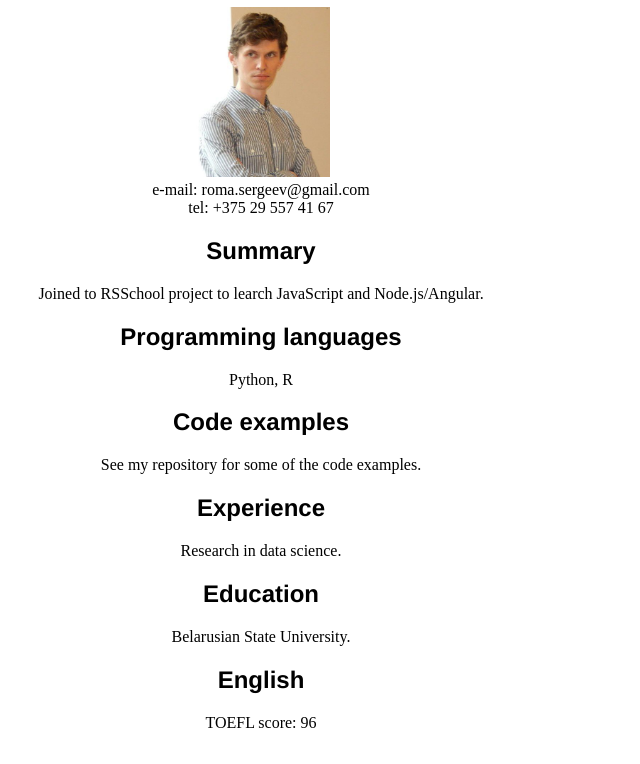
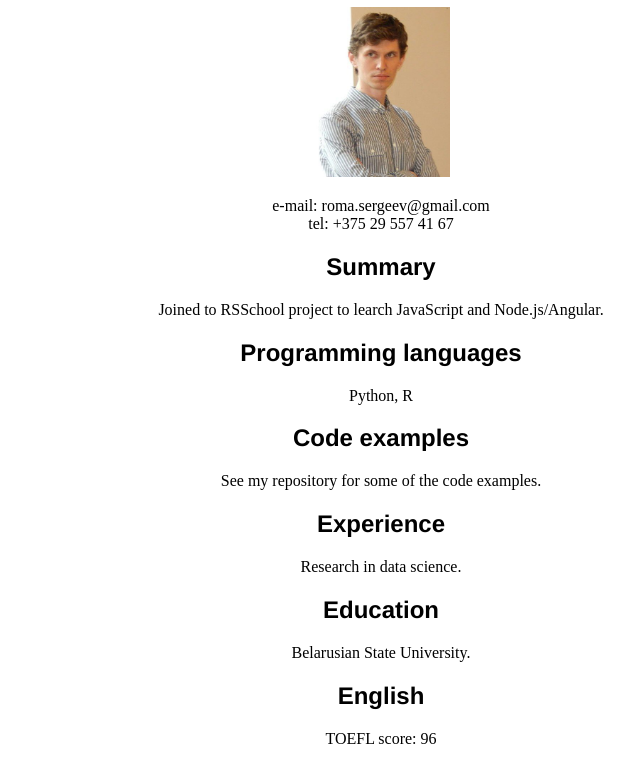
Before and after one commit to roma245/rsschool-cv, a plain HTML site: page index.html in a window 1280 px wide. Shown: the part 73-837 px from the top of the page, without its empty margins (259-899 px from the left). Drawn offline with Linux system fonts and the light colour scheme.

Commit message:
fix: adjust styles and valiate

```diff
--- a/index.html
+++ b/index.html
@@ -5,42 +5,39 @@
     <link rel="stylesheet" href="styles.css">
     <title>Resume</title>
   </head>
-  <body>
+  <body class="content">
+    <header>
       <h1>Roman Sergeev</h1>
-
-    <div class="top_grid">
-      <div class="blockA">
-
+      <div>
         <img src="./resume_photo.jpg" alt="Photo of the candidate" width=137 height=170>
       </div>
-    <div class="blockB">
-    e-mail: roma.sergeev@gmail.com <br>
-    tel: +375 29 557 41 67
+      <div>
+        <p>e-mail: roma.sergeev@gmail.com <br> tel: +375 29 557 41 67</p>
       </div>
-    </div>
+    </header>
+    <section>
       <h2>Summary</h2>
-
       <p>Joined to RSSchool  project to learch JavaScript and Node.js/Angular.</p>
-
+    </section>
+    <section>
       <h2>Programming languages</h2>
-
       <p>Python, R</p>
-
+    </section>
+    <section>
       <h2>Code examples</h2>
-
       <p>See my repository for some of the code examples.</p>
-
+    </section>
+    <section>
       <h2>Experience</h2>
-
       <p>Research in data science.</p>
-
+    </section>
+    <section>
       <h2>Education</h2>
-
       <p>Belarusian State University.</p>
-
+    </section>
+    <section>
       <h2>English</h2>
-
       <p>TOEFL score: 96</p>
-
+    </section>
   </body>
 </html>
--- a/styles.css
+++ b/styles.css
@@ -1,8 +1,11 @@
-body {
-    max-width: 1024px;
+h1, h2 {
+    font-family: "Helvetica", "Tahoma", sans-serif;
+}
+
+.content {
+    margin-left: auto;
+    margin-right: auto;
+    max-width: 1024;
+
     text-align: center;
 }
-
-h2 {
-    font-family: "Helvetica", "Tahoma", sans-serif;
-}
```
Lines whose indentation alone changed are shown as unchanged.
